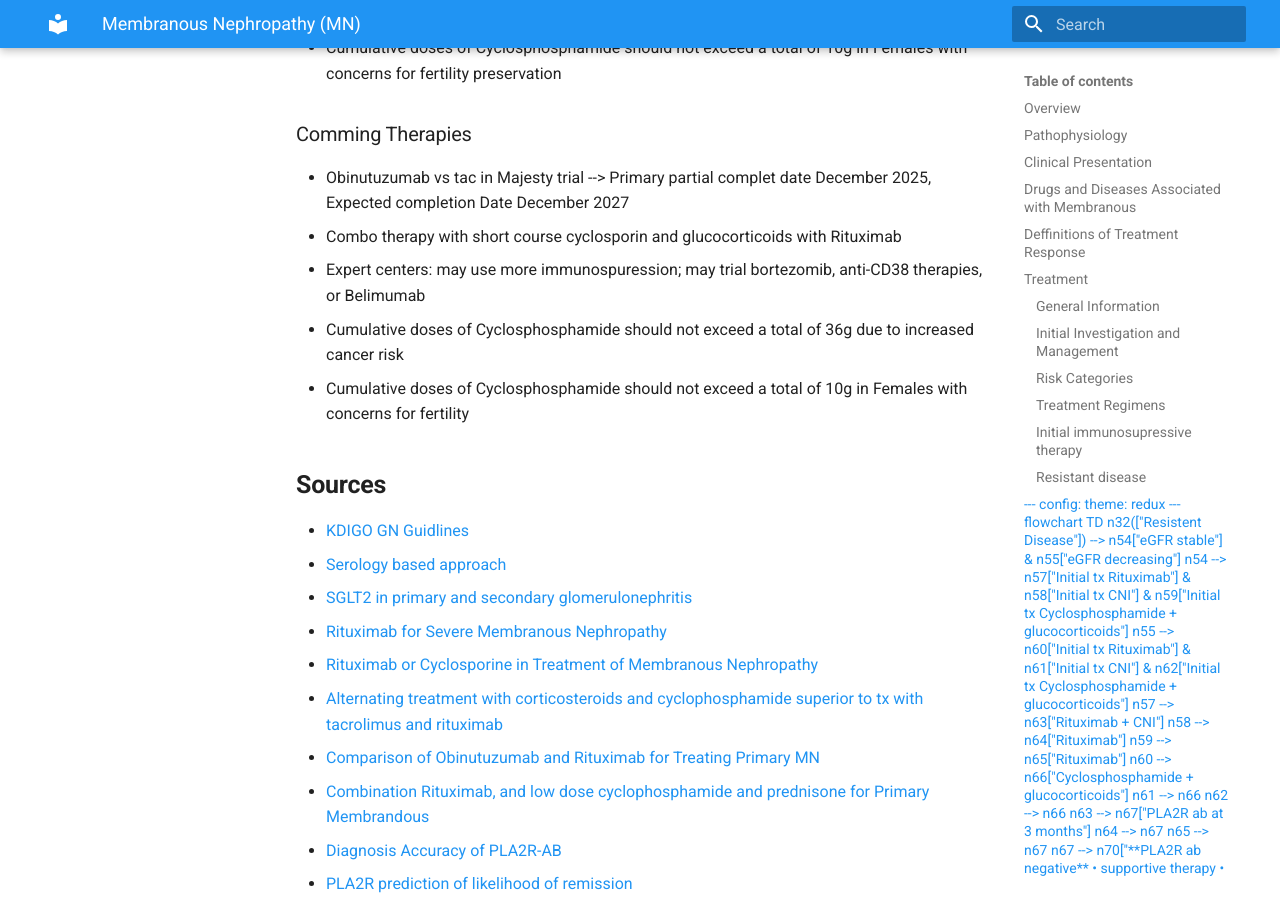
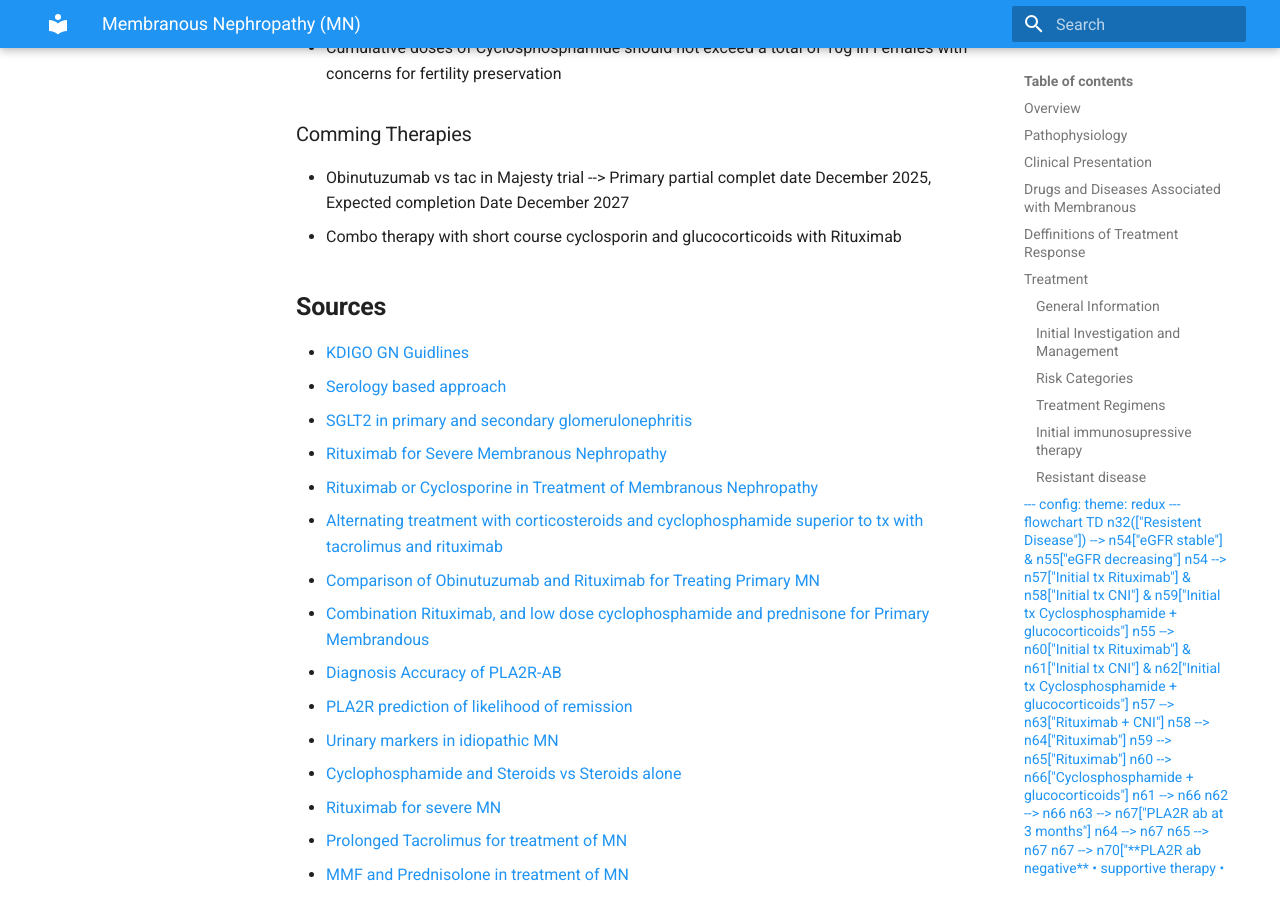
Before and after one commit to TTUNEPH2025/GN, an MkDocs documentation site: the page built from docs/Membranous.md, in a window 1280 px wide and 900 px high, scrolled down 7919 px. Built offline with MkDocs 1.6.1 and Material for MkDocs 9.7.7, drawn with Linux system fonts in a browser that asks for light colours.

Commit message:
Update Membranous.md

```diff
--- a/docs/Membranous.md
+++ b/docs/Membranous.md
@@ -355,9 +355,6 @@ preservation
 ### Comming Therapies
  * Obinutuzumab vs tac in Majesty trial --> Primary partial complet date December 2025, Expected completion Date December 2027
  * Combo therapy with short course cyclosporin and glucocorticoids with Rituximab
- * Expert centers: may use more immunospuression; may trial bortezomib, anti-CD38 therapies, or Belimumab
- * Cumulative doses of Cyclosphosphamide should not exceed a total of 36g due to increased cancer risk
- * Cumulative doses of Cyclosphosphamide should not exceed a total of 10g in Females with concerns for fertility
 ## **Sources**
 * [KDIGO GN Guidlines](https://kdigo.org/guidelines/gd/)
 * [Serology based approach](https://pubmed.ncbi.nlm.nih.gov/27777266/)
```
